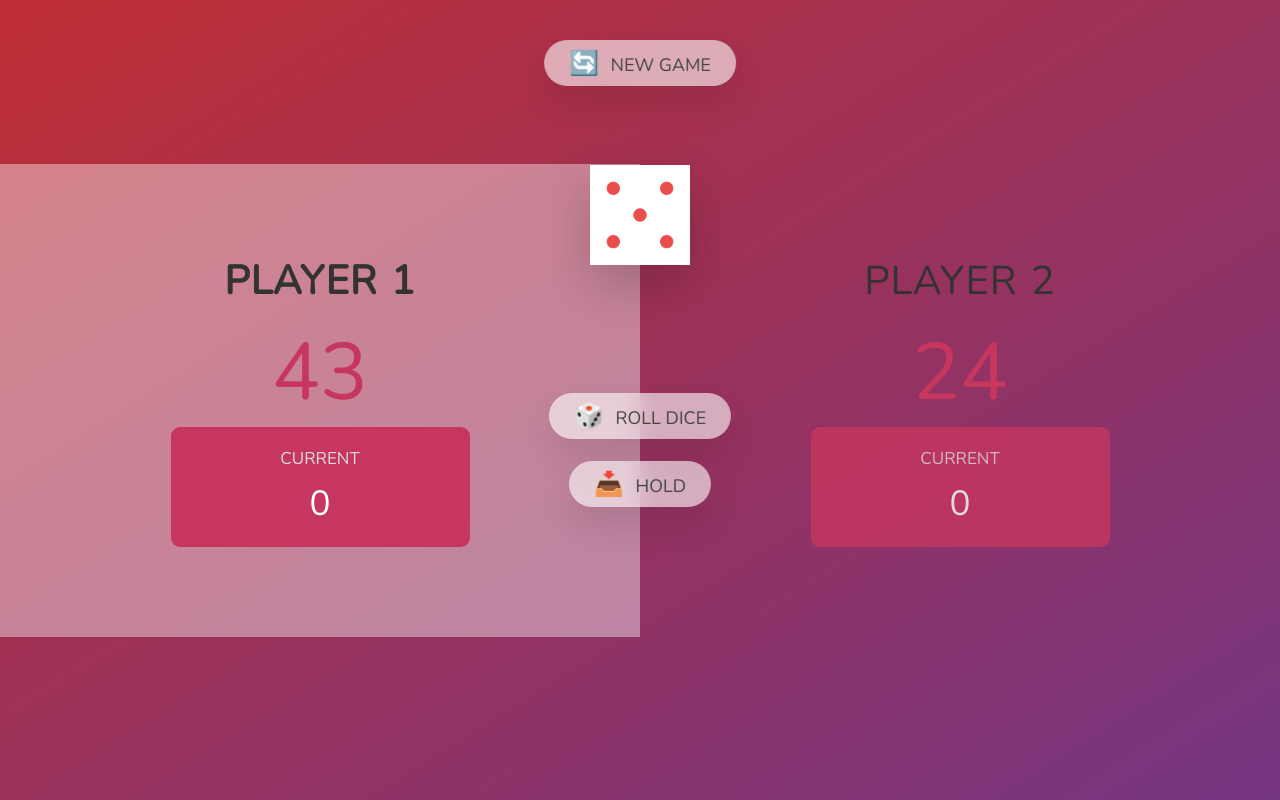
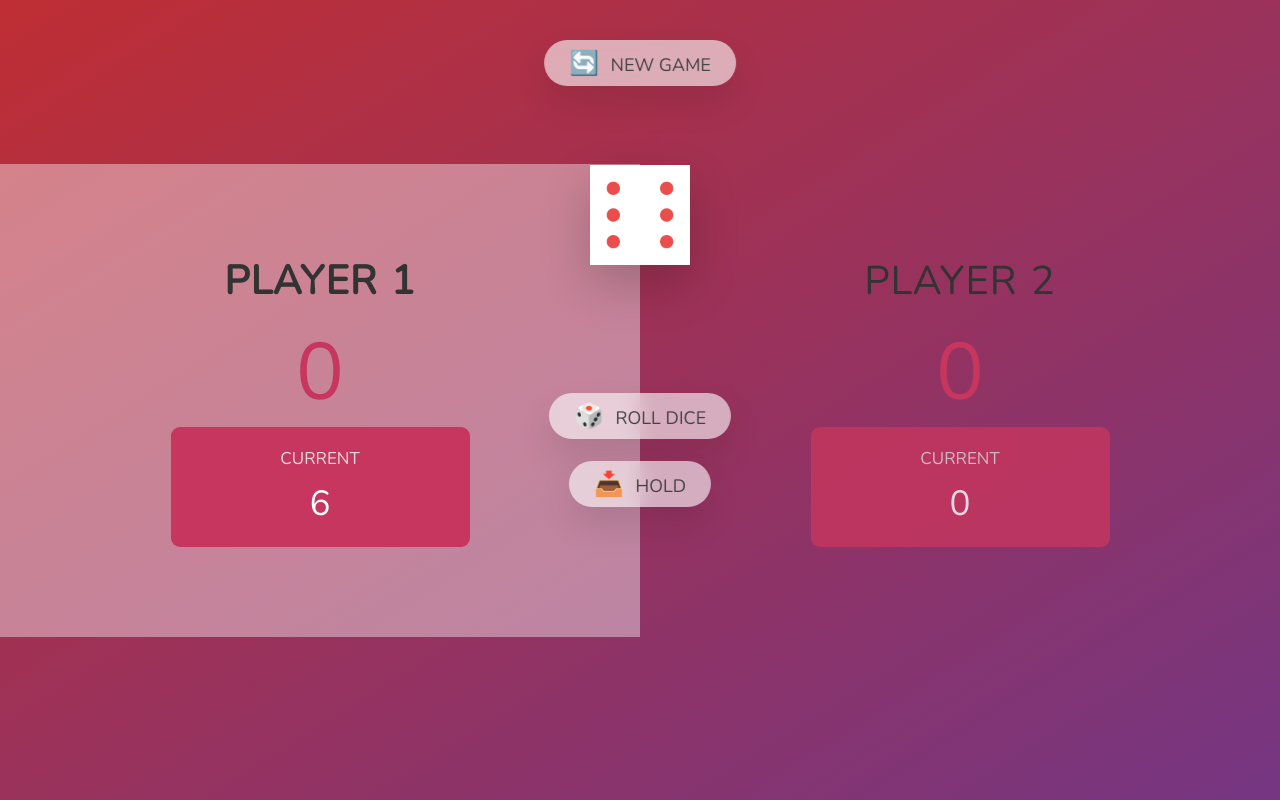
Before and after one commit to developersview/dice-game, a plain HTML site: page index.html in a window 1280 px wide. Both pictures are taken after a click on the button "🎲 ROLL DICE". Drawn offline with nearby package versions, Linux system fonts and the light colour scheme.

Commit message:
working on rolling dice and switiching player

```diff
--- a/css/style.css
+++ b/css/style.css
@@ -172,3 +172,7 @@ main {
     font-weight: 700;
     color: #c7365f;
 }
+
+.hidden {
+    display: none;
+}
--- a/js/script.js
+++ b/js/script.js
@@ -0,0 +1,47 @@
+'use strict';
+
+//selecting elements
+const player0El = document.querySelector('.player--0');
+const player1El = document.querySelector('.player--1');
+const score0El = document.getElementById('score--0');
+const score1El = document.getElementById('score--1');
+const current0El = document.getElementById('current--0');
+const current1El = document.getElementById('current--1');
+const diceEl = document.querySelector('.dice');
+const btnNew = document.querySelector('.btn--new');
+const btnRoll = document.querySelector('.btn--roll');
+const btnHold = document.querySelector('.btn--hold');
+
+//starting conditions
+score0El.textContent = 0;
+score1El.textContent = 0;
+let currentScore = 0;
+let activePlayer = 0;
+const scores = [0, 0];
+diceEl.classList.add('hidden');
+
+const switchPlayer = () => {
+    document.getElementById(`current--${activePlayer}`).textContent = 0;
+    activePlayer = activePlayer === 0 ? 1 : 0;
+    currentScore = 0;
+    player0El.classList.toggle('player--active');
+    player1El.classList.toggle('player--active');
+};
+
+//Rolling dice functionality
+btnRoll.addEventListener('click', function() {
+    //1. generating a randowm dice roll
+    const dice = Math.trunc(Math.random() * 6) + 1;
+    console.log(dice);
+    //2. Display Dice
+    diceEl.classList.remove('hidden');
+    diceEl.src = `./img/dice-${dice}.png`;
+    //3. Check for rolled 1. If true, switch player
+    if (dice !== 1) {
+        currentScore += dice;
+        document.getElementById(`current--${activePlayer}`).textContent =
+            currentScore;
+    } else {
+        switchPlayer();
+    }
+});
```
